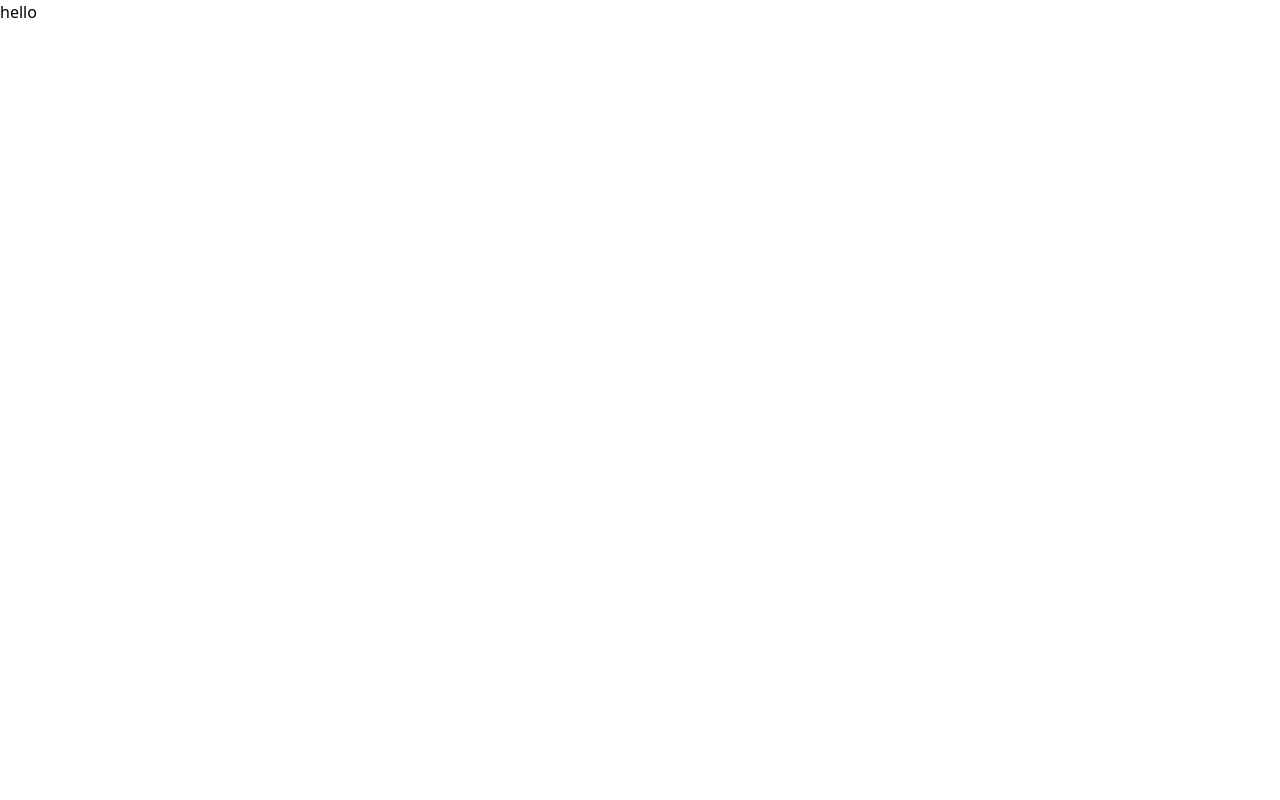
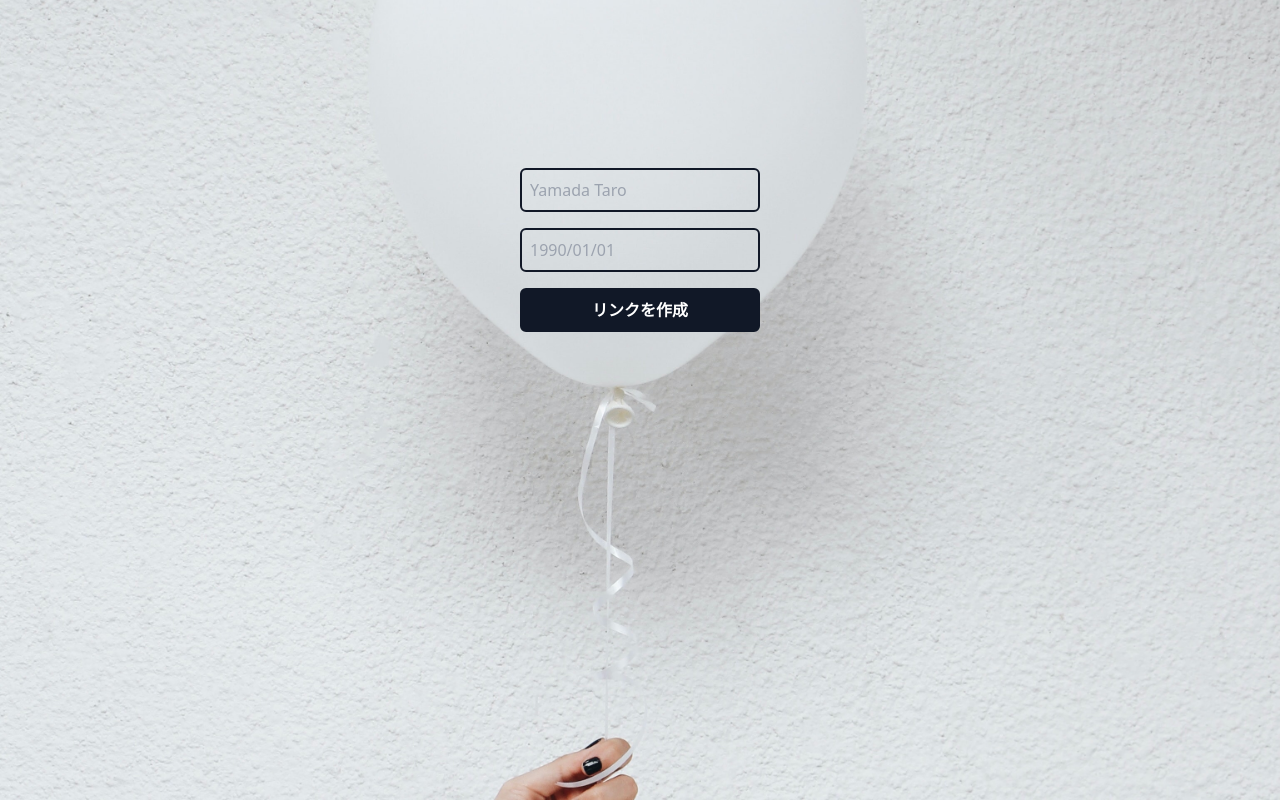
Before and after one commit to ryoSSS/2021_DeNA_hackathon, a Next.js app in the folder frontend/: page /user in a window 1280 px wide. Built offline with nearby package versions, Linux system fonts and the light colour scheme.

Commit message:
✨ add form page

```diff
--- a/frontend/pages/index.tsx
+++ b/frontend/pages/index.tsx
@@ -16,10 +16,12 @@ export default function Home() {
 			</Head>
 			<main className="">
 				<div
-					className="object-contain w-full h-screen "
+					className="object-contain w-full h-screen"
 					style={{
 						backgroundImage: `url('/elnaz-asadi-RczTV4UAkw0-unsplash.jpg')`,
-						objectFit: "fill",
+						backgroundSize: "cover",
+						backgroundPosition: "center center",
+						backgroundRepeat: "no-repeat",
 					}}
 				>
 					<div className="py-40">
--- a/frontend/pages/user.tsx
+++ b/frontend/pages/user.tsx
@@ -1,8 +1,121 @@
+import { useState } from "react";
+
 const User = () => {
+	const [name, setName] = useState<string>("");
+	const [birthday, setBirthday] = useState<string>("");
+	const [link, setLink] = useState<string>("");
+	const [openModal, setOpenModal] = useState<boolean>(false);
+
+	const validate = (name: string, birthday: string) => {
+		// name validation
+		if (name.length < 1) return "name invalid";
+
+		// birthday validation
+		const pattern = /^\d{4}\/\d{2}\/\d{2}$/g;
+		const result = birthday.match(pattern);
+		if (result === null) return "birthday invalid";
+
+		const year = Number(birthday.split("/")[0]);
+		const month = Number(birthday.split("/")[1]);
+		const day = Number(birthday.split("/")[2]);
+
+		if (year < 1900) return "old";
+		if (month <= 0 || month >= 13) return "no month";
+		if (day <= 0 || day >= 32) return "no day";
+		const now = new Date();
+		const here = new Date(year, month - 1, day);
+		if (now.getTime() - here.getTime() < 0) return "future";
+
+		return "ok";
+	};
+
+	const submit = async () => {
+		// バリデーション
+		const isValid = validate(name, birthday);
+		if (isValid === "name invalid") {
+			alert("名前は1文字以上25文字以下で入力してください");
+		} else if (isValid === "birthday invalid") {
+			alert("誕生日は1990/01/01のように半角数字で入力してください");
+		} else if (
+			isValid === "old" ||
+			isValid === "no month" ||
+			isValid === "no day"
+		) {
+			alert("適切な日時を入力してください");
+		} else if (isValid === "future") {
+			alert("未来の日時です");
+		} else {
+			// データベースへの処理
+			// await toDatebase()
+			setLink("https://....");
+			setOpenModal(true);
+		}
+	};
 	return (
 		<>
-			<div>
-				<h1>hello</h1>
+			<div
+				className="object-contain w-full h-screen"
+				style={{
+					backgroundImage: `url('/elnaz-asadi-RczTV4UAkw0-unsplash.jpg')`,
+					backgroundSize: "cover",
+					backgroundPosition: "center center",
+					backgroundRepeat: "no-repeat",
+				}}
+			>
+				{openModal ? (
+					<>
+						<div className="flex flex-col md:pt-40 pt-52">
+							<input
+								type="text"
+								placeholder="https://...."
+								name="link"
+								value={link}
+								className="px-2 py-2 mx-auto my-2 bg-transparent border-2 border-gray-900 rounded-md w-60 focus:outline-none"
+								disabled
+							/>
+
+							<button
+								onClick={() =>
+									navigator.clipboard.writeText(link).then(() => {
+										alert("コピーしました");
+									})
+								}
+								className="px-2 py-2 mx-auto my-2 font-semibold transition duration-200 bg-transparent border-2 border-gray-900 rounded-md w-60 focus:outline-none hover:bg-gray-50"
+							>
+								リンクをコピー
+							</button>
+						</div>
+					</>
+				) : (
+					<>
+						<div className="flex flex-col md:pt-40 pt-52">
+							<input
+								type="text"
+								placeholder="Yamada Taro"
+								name="name"
+								value={name}
+								className="px-2 py-2 mx-auto my-2 bg-transparent border-2 border-gray-900 rounded-md w-60 focus:outline-none"
+								onChange={(e) => setName(e.target.value)}
+								maxLength={25}
+							/>
+							<input
+								type="text"
+								placeholder="1990/01/01"
+								name="birthday"
+								value={birthday}
+								className="px-2 py-2 mx-auto my-2 bg-transparent border-2 border-gray-900 rounded-md w-60 focus:outline-none"
+								onChange={(e) => setBirthday(e.target.value)}
+								maxLength={10}
+							/>
+							<button
+								onClick={() => submit()}
+								className="px-2 py-2 mx-auto my-2 font-semibold text-white transition duration-200 bg-transparent bg-gray-900 border-2 border-gray-900 rounded-md w-60 focus:outline-dotted-cool-gray-600 hover:bg-gray-700"
+							>
+								リンクを作成
+							</button>
+						</div>
+					</>
+				)}
 			</div>
 		</>
 	);
```
